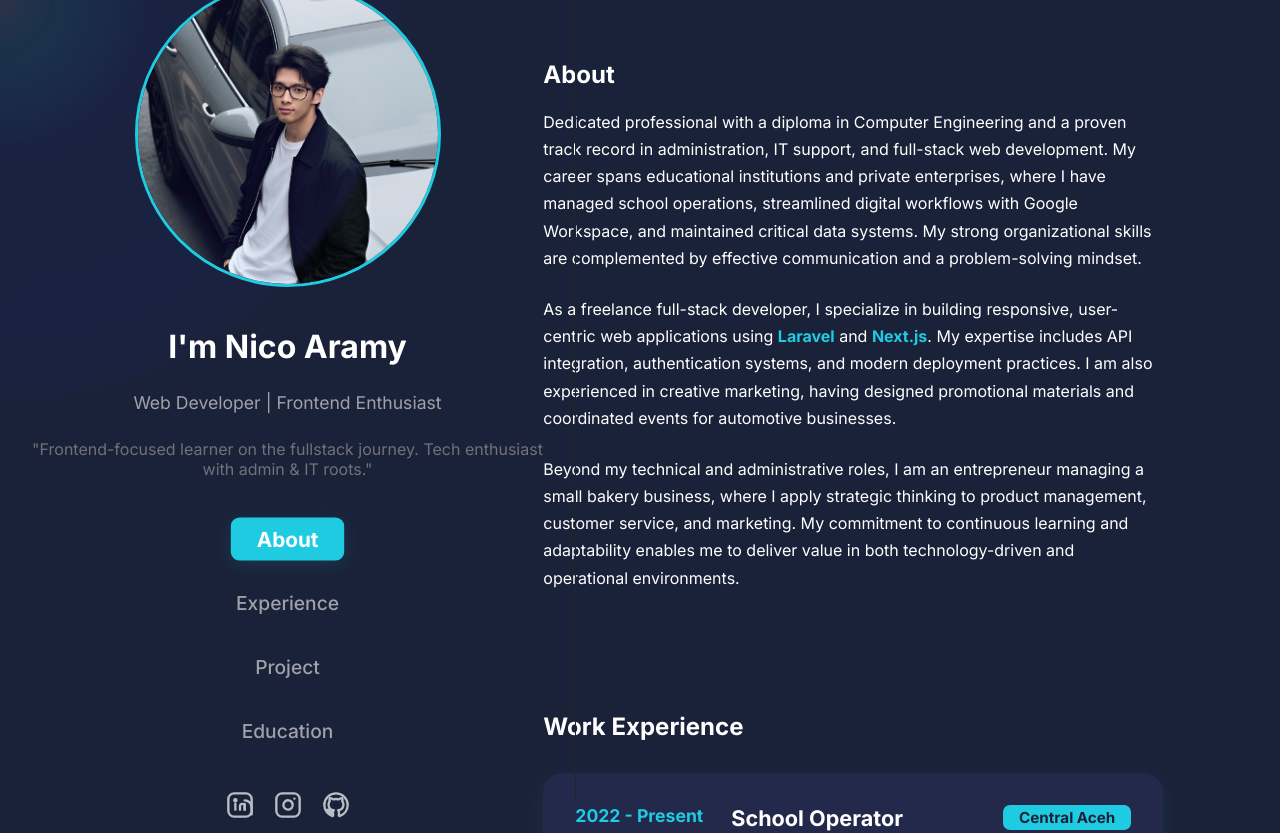
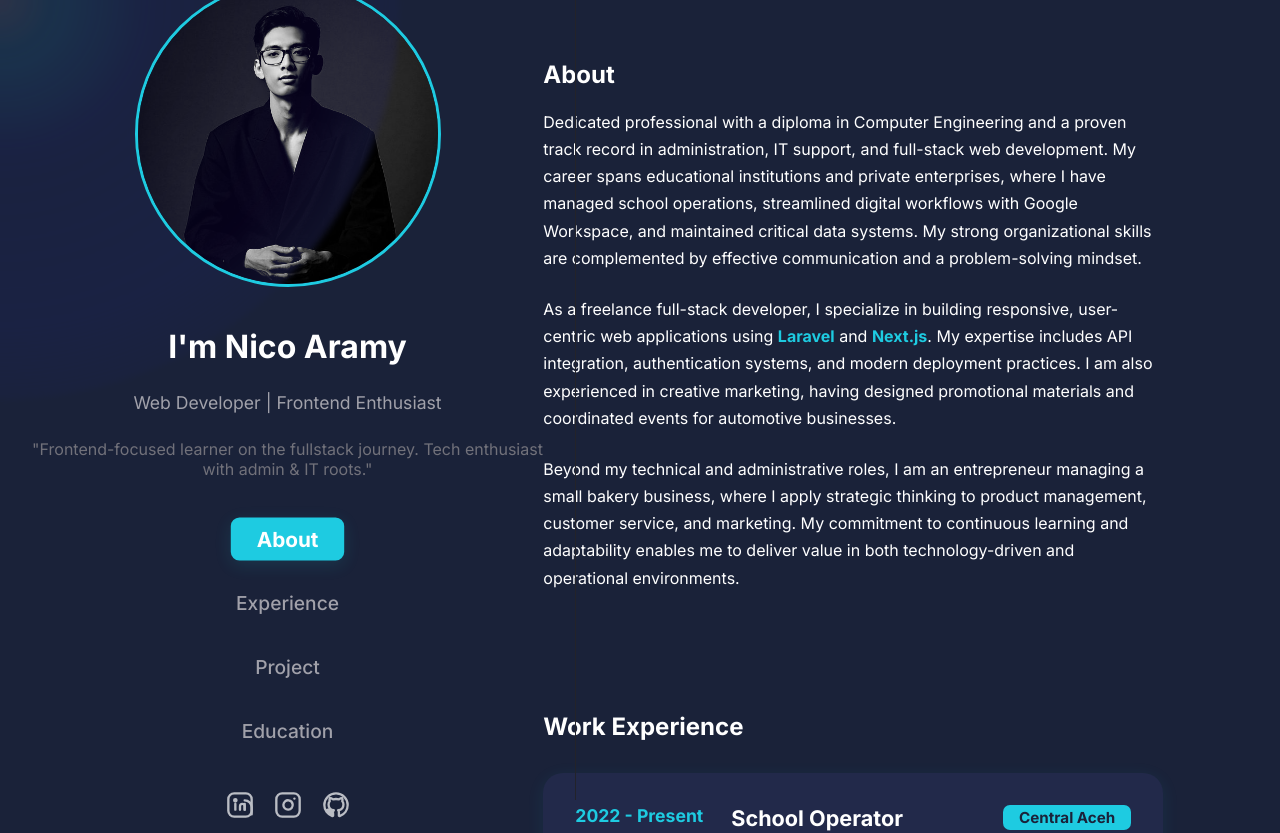
Before and after one commit to naikoo-cmd/portoku, a React (Create React App) app: page / in a window 1280 px wide. Shown: the top 833 px of the page. Built offline with nearby package versions, Linux system fonts and the light colour scheme; grey boxes are pictures that could not be loaded.

Commit message:
change pict

```diff
--- a/src/components/Sidebar.js
+++ b/src/components/Sidebar.js
@@ -6,7 +6,7 @@
     <aside className="sidebar">
       <div className="sidebar-content">
         <img
-          src="/nico.jpeg"
+          src="/nico1.jpeg"
           alt="Nico Aramy"
           className="sidebar-photo"
         />
```
Also changed, not shown: public/nico1.jpeg (added).
